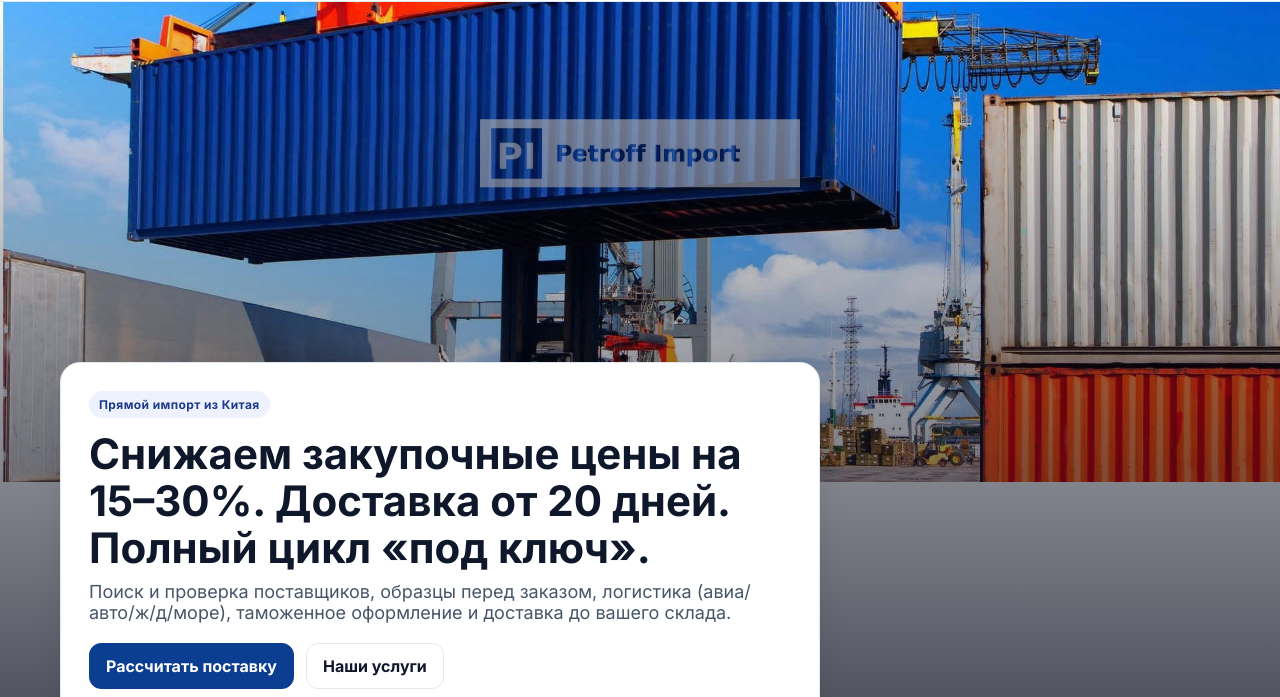
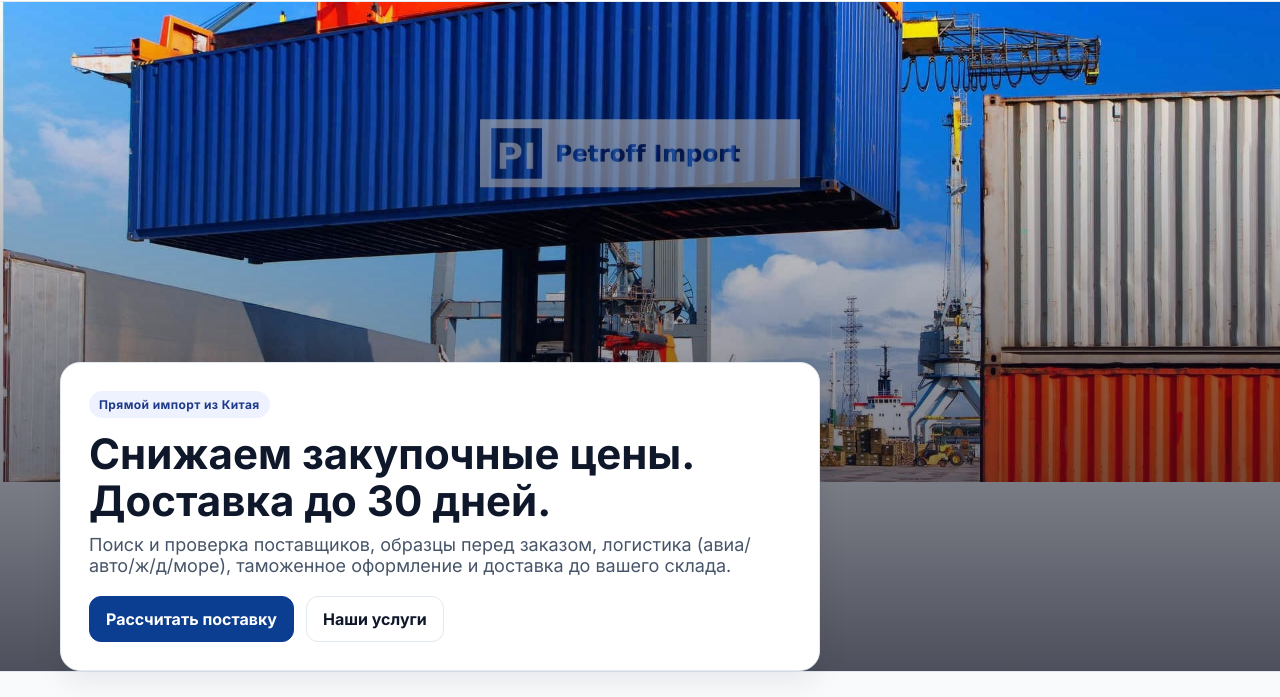
Before and after one commit to burnak24-del/petroffimport, a plain HTML site: page index.html in a window 1280 px wide. Shown: the part 75-772 px from the top of the page. Drawn offline with Linux system fonts and the light colour scheme.

Commit message:
Update index.html

```diff
--- a/index.html
+++ b/index.html
@@ -102,7 +102,7 @@
     <div class="container content">
       <div class="card">
         <span class="kicker">Прямой импорт из Китая</span>
-        <h1>Снижаем закупочные цены на 15–30%. Доставка от 20 дней. Полный цикл «под ключ».</h1>
+        <h1>Снижаем закупочные цены. Доставка до 30 дней.</h1>
         <p class="lead">Поиск и проверка поставщиков, образцы перед заказом, логистика (авиа/авто/ж/д/море), таможенное оформление и доставка до вашего склада.</p>
         <div style="display:flex; gap:12px; flex-wrap:wrap">
           <a class="btn primary" href="#lead">Рассчитать поставку</a>
```
